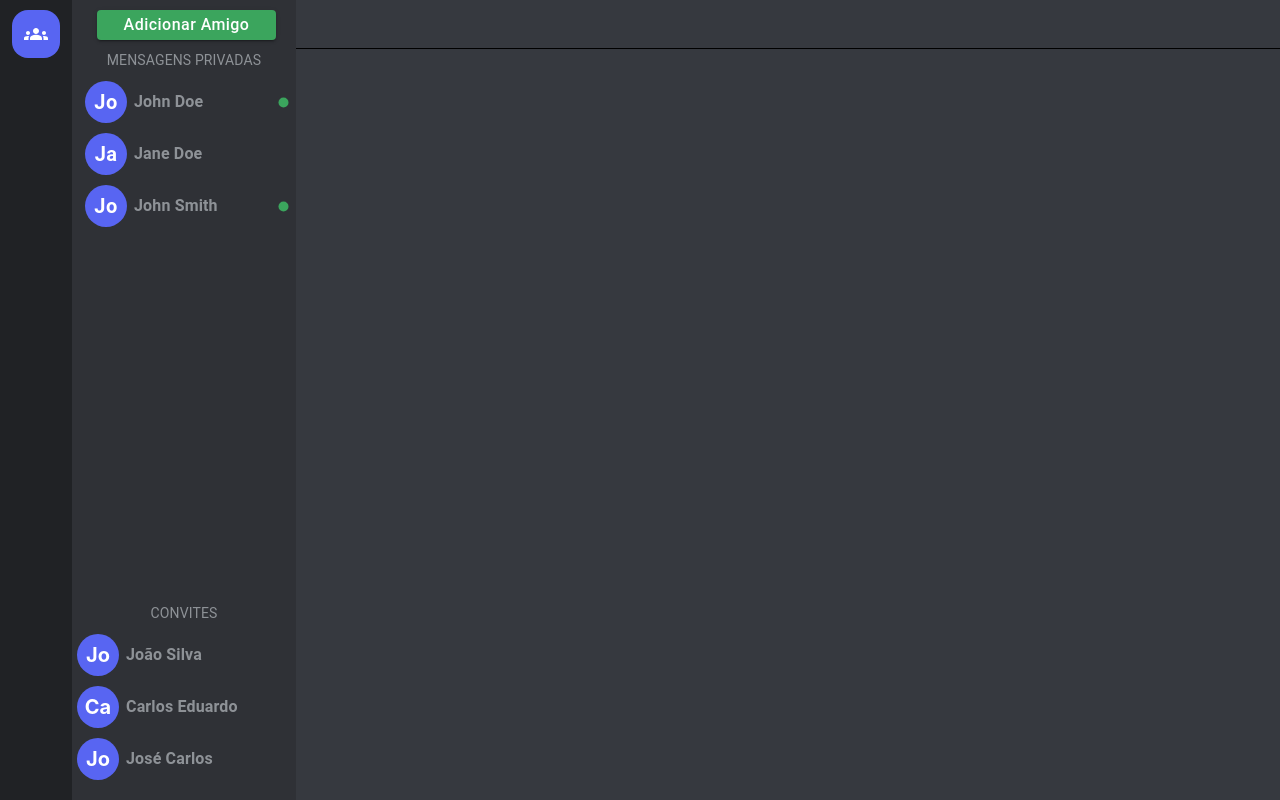
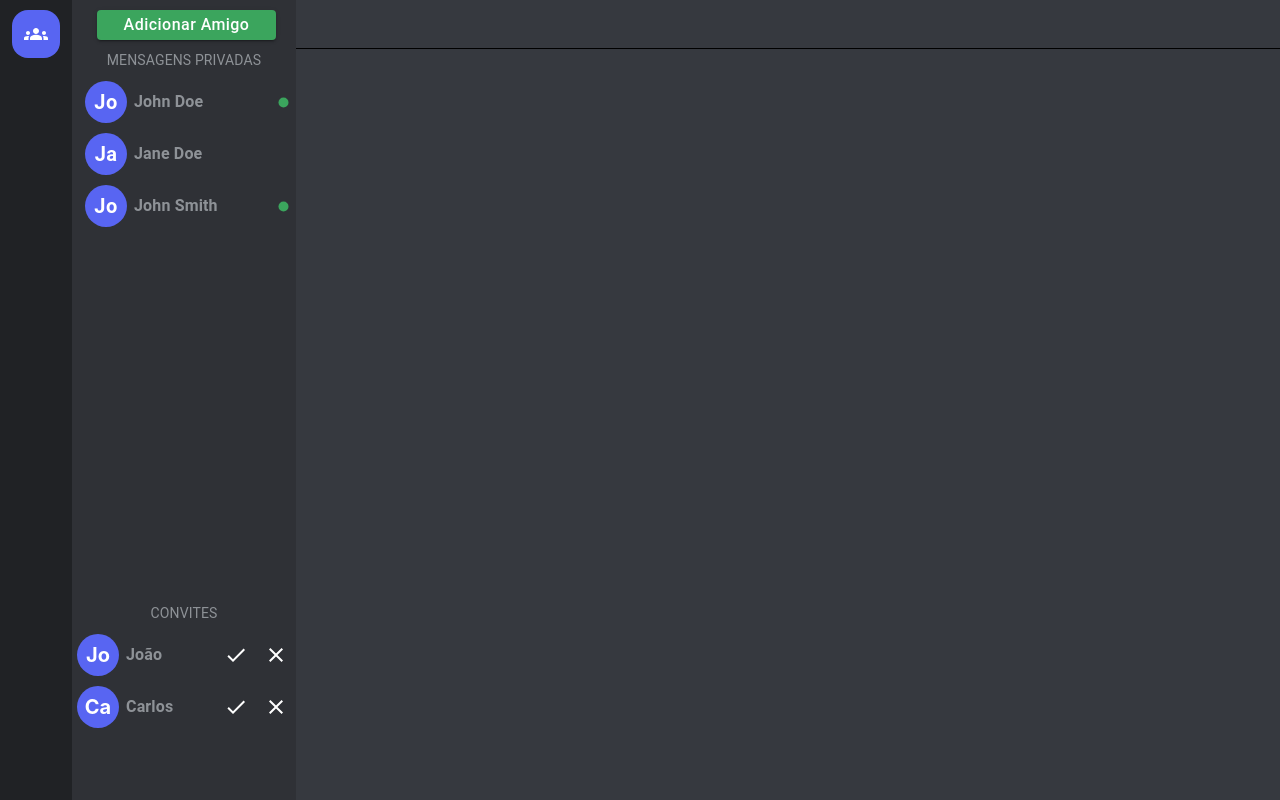
Before and after one commit to JoonMarion/tcc-project, a React (Create React App) app in the folder avafrontend/: page /dashboard in a window 1280 px wide. Built offline with nearby package versions, Linux system fonts and the light colour scheme.

Commit message:
feat: decision buttons

```diff
--- /dev/null
+++ b/avafrontend/src/Dashboard/FriendsSideBar/PendingInvitationsList/InvitationDecisionButtons.js
@@ -0,0 +1,19 @@
+import React from 'react';
+import CheckIcon from '@mui/icons-material/Check';
+import ClearIcon from '@mui/icons-material/Clear';
+import { IconButton, Box } from '@mui/material';
+
+const InvitationDecisionButtons = ({ disabled, acceptInvitationHandler, rejectInvitationHandler }) => {
+    return (
+        <Box sx={{ display: 'flex' }}>
+            <IconButton style={{ color: 'white' }} disabled={disabled} onClick={acceptInvitationHandler}>
+                <CheckIcon />
+            </IconButton>
+            <IconButton style={{ color: 'white' }} disabled={disabled} onClick={rejectInvitationHandler}>
+                <ClearIcon />
+            </IconButton>
+        </Box>
+    );
+};
+
+export default InvitationDecisionButtons;
--- a/avafrontend/src/Dashboard/FriendsSideBar/PendingInvitationsList/PendingInvitationsList.js
+++ b/avafrontend/src/Dashboard/FriendsSideBar/PendingInvitationsList/PendingInvitationsList.js
@@ -6,22 +6,15 @@ const DUMMY_INVITATIONS = [
     {
         _id: '1',
         senderId: {
-            username: 'João Silva',
+            username: 'João',
             mail: 'joaosilva@ad.com',
         },
     },
     {
         _id: '2',
         senderId: {
-            username: 'Carlos Eduardo',
+            username: 'Carlos',
             mail: 'carloseduardo@ad.com',
-        },
-    },
-    {
-        _id: '3',
-        senderId: {
-            username: 'José Carlos',
-            mail: 'josecarlos@ad.com',
         },
     },
 ];
--- a/avafrontend/src/Dashboard/FriendsSideBar/PendingInvitationsList/PendingInvitationsListItem.js
+++ b/avafrontend/src/Dashboard/FriendsSideBar/PendingInvitationsList/PendingInvitationsListItem.js
@@ -1,6 +1,7 @@
 import React, { useState } from 'react';
 import { Tooltip, Typography, Box } from '@mui/material';
 import Avatar from '../../../shared/components/Avatar';
+import InvitationDecisionButtons from './InvitationDecisionButtons';
 
 const PendingInvitationsListItem = ({
     id,
@@ -46,6 +47,11 @@ const PendingInvitationsListItem = ({
                     >
                         {username}
                     </Typography>
+                    <InvitationDecisionButtons
+                        disabled={buttonDisabled}
+                        acceptInvitationHandler={handleAcceptInvitation}
+                        rejectInvitationHandler={handleRejectInvitation}
+                    />
                 </Box>
             </div>
         </Tooltip>
```
